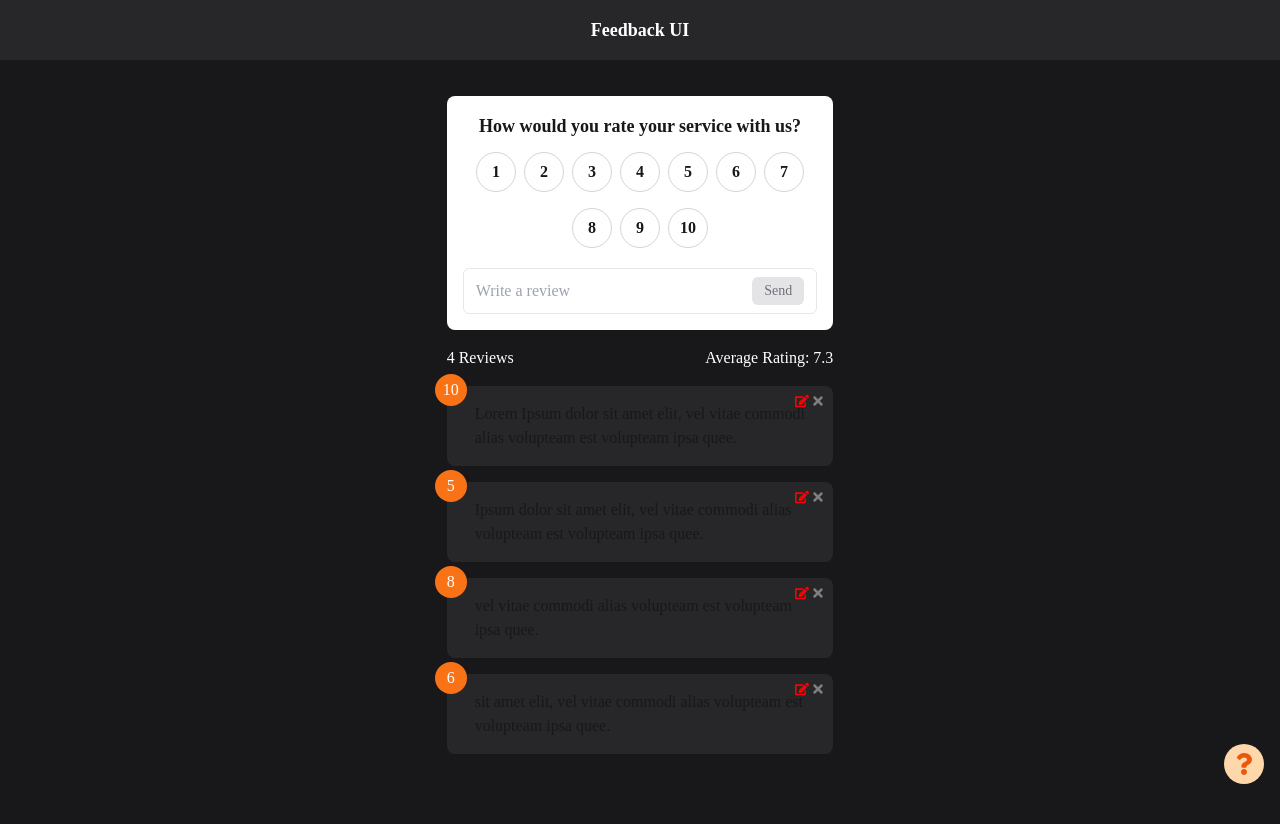
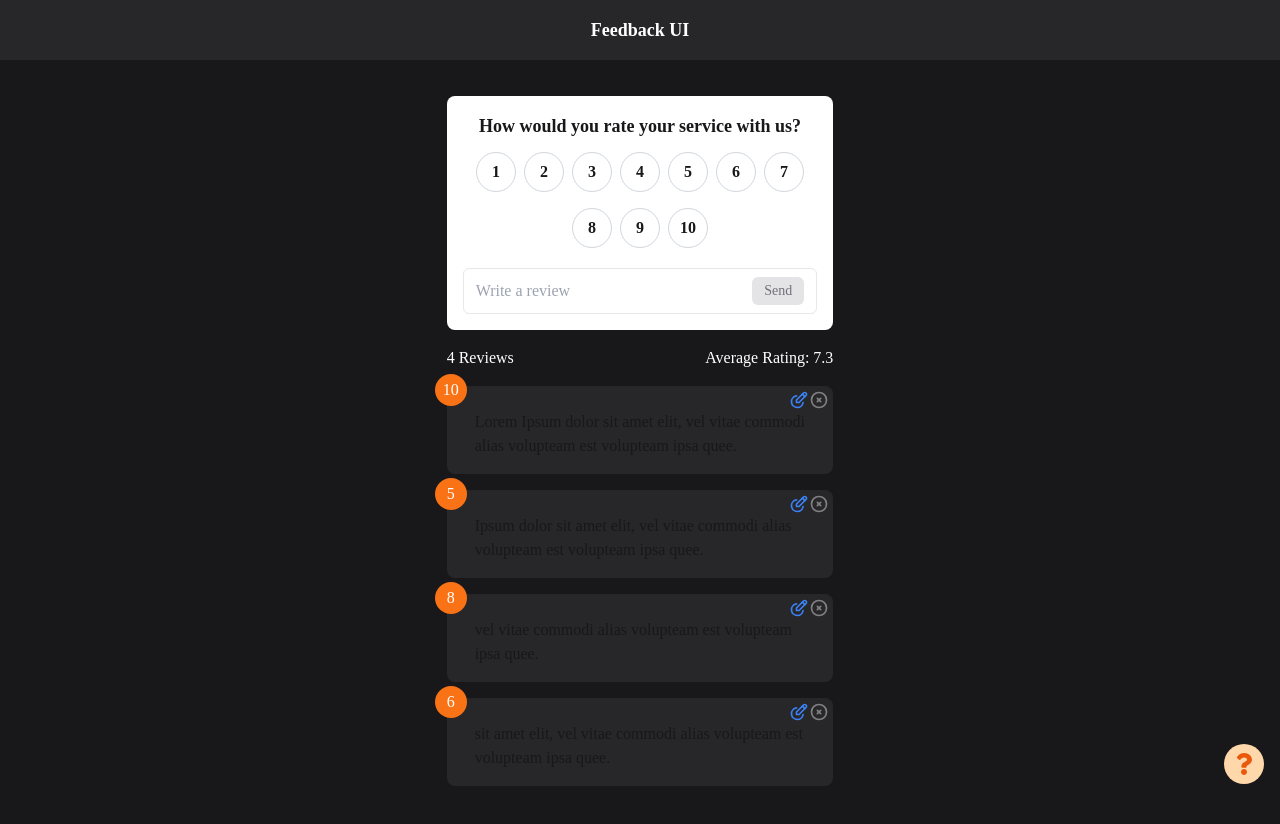
Before and after one commit to setykarimi/FeedBack, a React (Create React App) app: page / in a window 1280 px wide. Shown: the top 824 px of the page. Built offline with nearby package versions, Linux system fonts and the light colour scheme.

Commit message:
Edit icons

```diff
--- a/src/components/FeedbackItem.jsx
+++ b/src/components/FeedbackItem.jsx
@@ -1,4 +1,4 @@
-import { FaTimes, FaEdit } from 'react-icons/fa'
+import { TbCircleX, TbEditCircle } from 'react-icons/tb'
 import PropTypes from 'prop-types';
 import Card from "./shared/Card";
 import { useFeedback } from '../context/FeedbackContext';
@@ -12,13 +12,13 @@ const FeedbackItem = ({ item }) => {
             <div className="absolute flex justify-center items-center text-white -top-3 w-8 h-8 bg-orange-500 -left-3 rounded-full">
                 {item.rating}
             </div>
-            <button onClick={() => deleteFeedback(item.id)} className='close absolute right-2 top-2 text-sm'>
-                <FaTimes color='gray'/>
+            <button onClick={() => deleteFeedback(item.id)} className='close absolute right-1 top-1 text-sm'>
+                <TbCircleX color='gray' size="20"/>
             </button>
-            <button onClick={() => editFeedback(item)} className='close absolute right-6 top-2 text-sm'>
-                <FaEdit color='red'/>
+            <button onClick={() => editFeedback(item)} className='close absolute right-6 top-1 text-sm'>
+                <TbEditCircle className='text-blue-500' size="20"/>
             </button>
-            <div className="text-display px-3">
+            <div className="text-display px-3 pt-2">
                 <p>{item.text}</p>
             </div>
         </Card>
```
